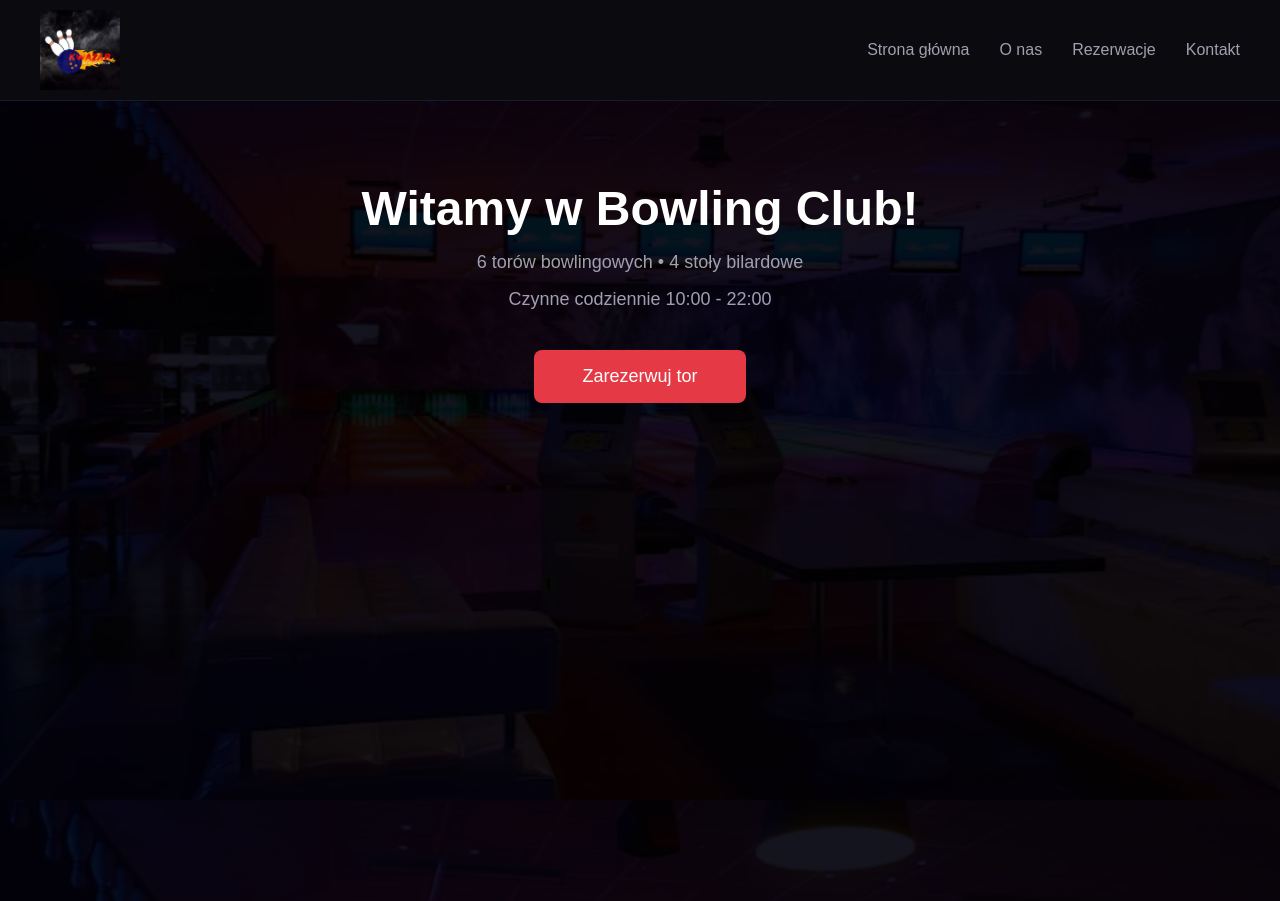
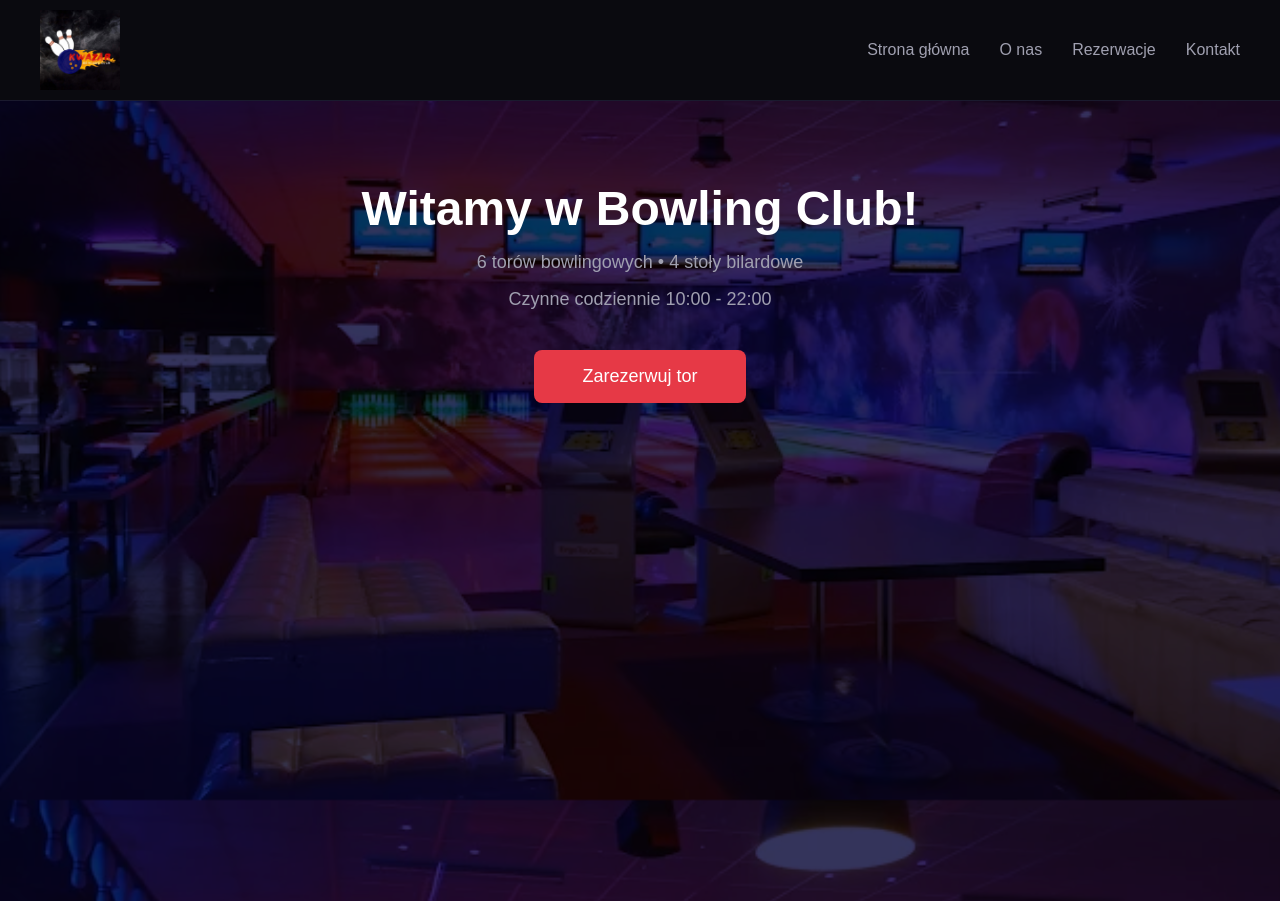
Before and after one commit to PIKUL747/bowling-club-website, a Next.js app: page / in a window 1280 px wide. Built offline with nearby package versions, Linux system fonts and the light colour scheme.

Commit message:
Brighten background image

```diff
--- a/app/globals.css
+++ b/app/globals.css
@@ -5,7 +5,7 @@
 }
 
 body {
-  background-color: #0a0a0f;
+  background-color: #1a1a2e;
   background-image: url('/background.jpg');
   background-size: cover;
   background-position: center;
```
